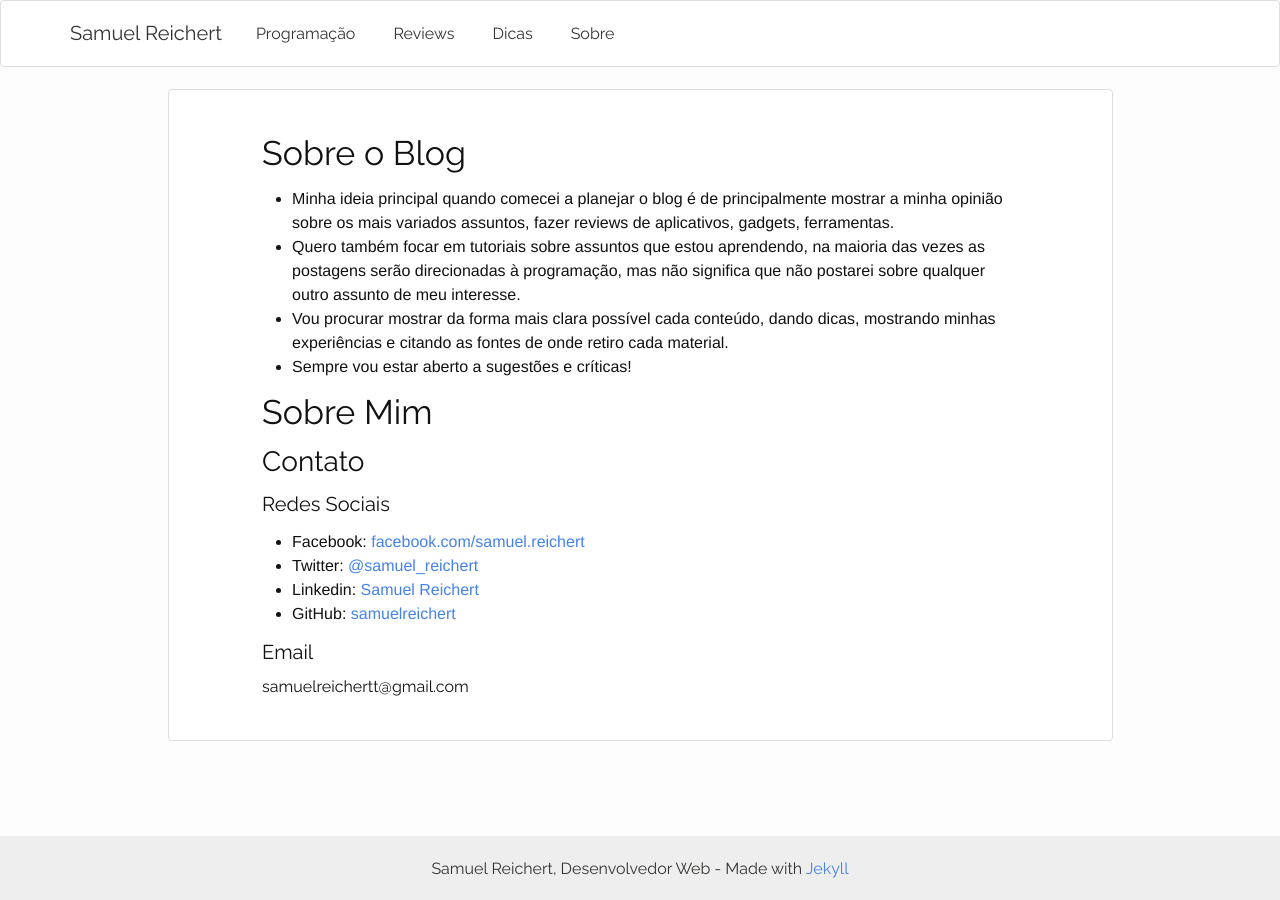
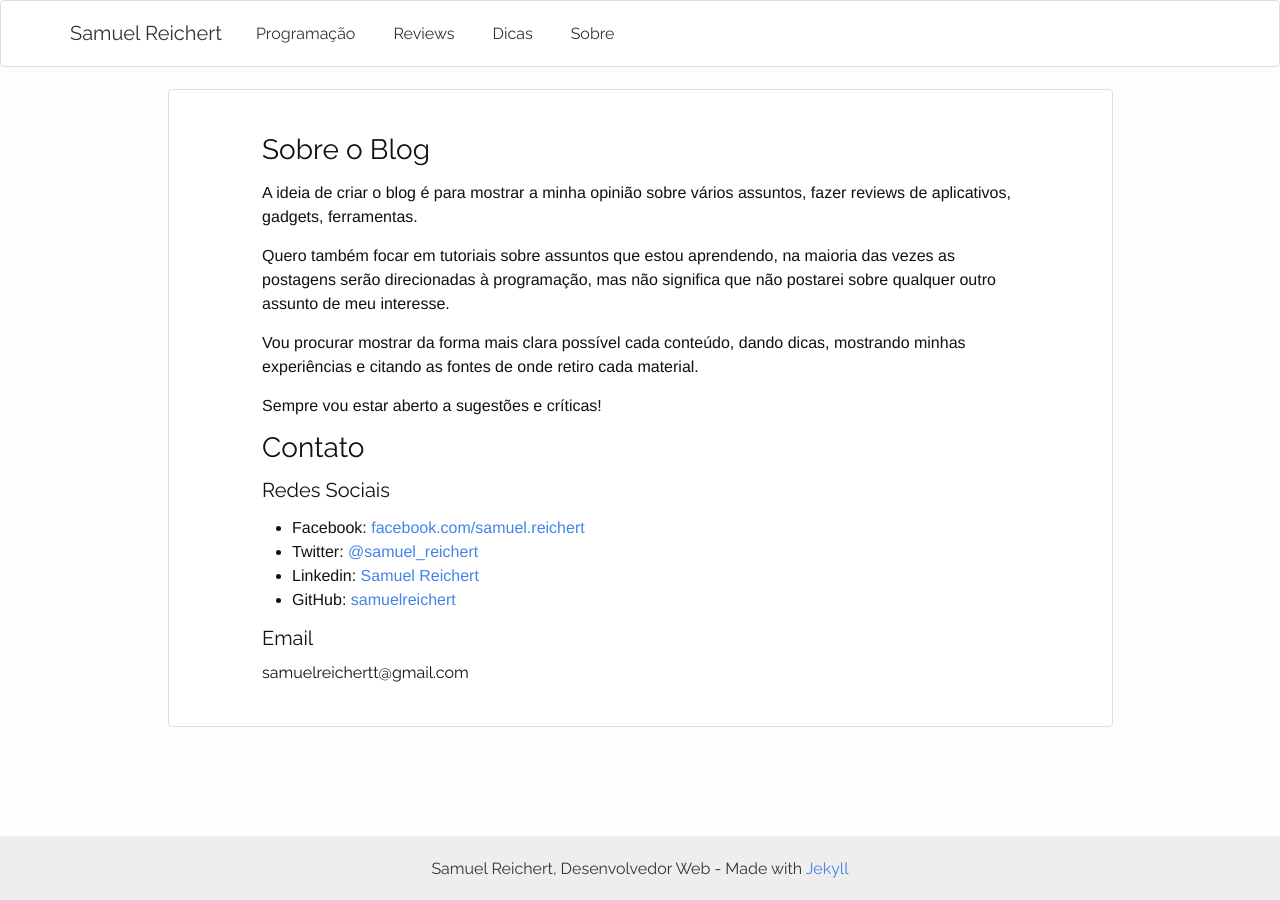
Before and after one commit to samuelreichert/samuelreichert.github.io, a Jekyll site: the page built from about.md, in a window 1280 px wide. Built offline with Jekyll 4.4.1, drawn with Linux system fonts in a browser that asks for light colours; nearby versions of some CDN libraries.

Commit message:
Update about page content

```diff
--- a/about.md
+++ b/about.md
@@ -5,13 +5,14 @@ permalink: /about/
 weight: 4
 ---
 
-## Sobre o Blog
-* Minha ideia principal quando comecei a planejar o blog é de principalmente mostrar a minha opinião sobre os mais variados assuntos, fazer reviews de aplicativos, gadgets, ferramentas.
-* Quero também focar em tutoriais sobre assuntos que estou aprendendo, na maioria das vezes as postagens serão direcionadas à programação, mas não significa que não postarei sobre qualquer outro assunto de meu interesse.
-* Vou procurar mostrar da forma mais clara possível cada conteúdo, dando dicas, mostrando minhas experiências e citando as fontes de onde retiro cada material.
-* Sempre vou estar aberto a sugestões e críticas!
+### Sobre o Blog
+A ideia de criar o blog é para mostrar a minha opinião sobre vários assuntos, fazer reviews de aplicativos, gadgets, ferramentas.
 
-## Sobre Mim
+Quero também focar em tutoriais sobre assuntos que estou aprendendo, na maioria das vezes as postagens serão direcionadas à programação, mas não significa que não postarei sobre qualquer outro assunto de meu interesse.
+
+Vou procurar mostrar da forma mais clara possível cada conteúdo, dando dicas, mostrando minhas experiências e citando as fontes de onde retiro cada material.
+
+Sempre vou estar aberto a sugestões e críticas!
 
 ### Contato
 
@@ -25,6 +26,7 @@ weight: 4
 #### Email
 
 ##### samuelreichertt@gmail.com
+
 [facebook]: https://www.facebook.com/samuel.reichert
 [twitter]: https://twitter.com/samuel_reichert
 [linkedin]: https://www.linkedin.com/profile/view?id=AAIAAAafMXIB7tEq5xgeXBVQcRwyRLIljONoZik&trk=nav_responsive_tab_profile
```
Also changed, not shown: 2 other files.
